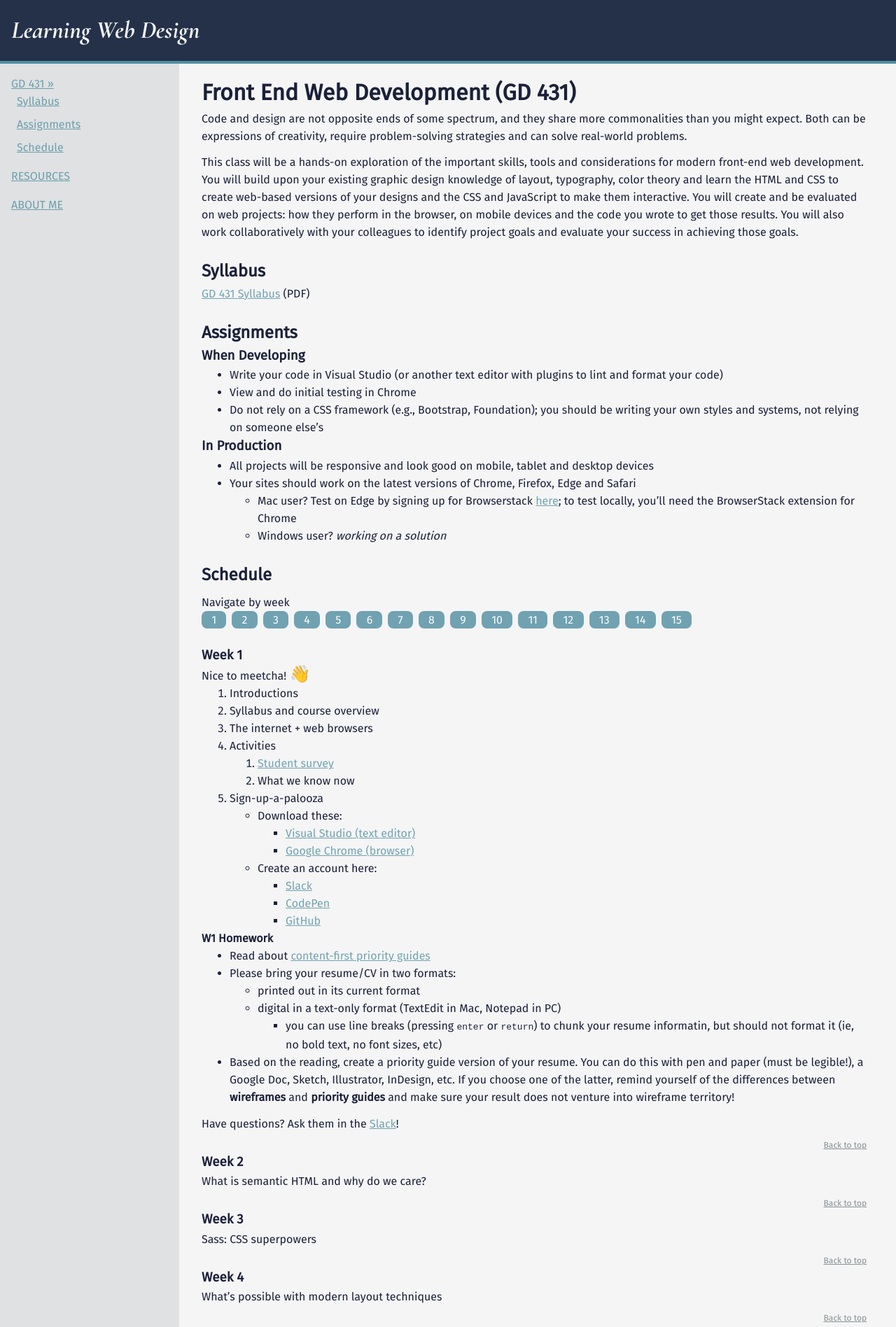
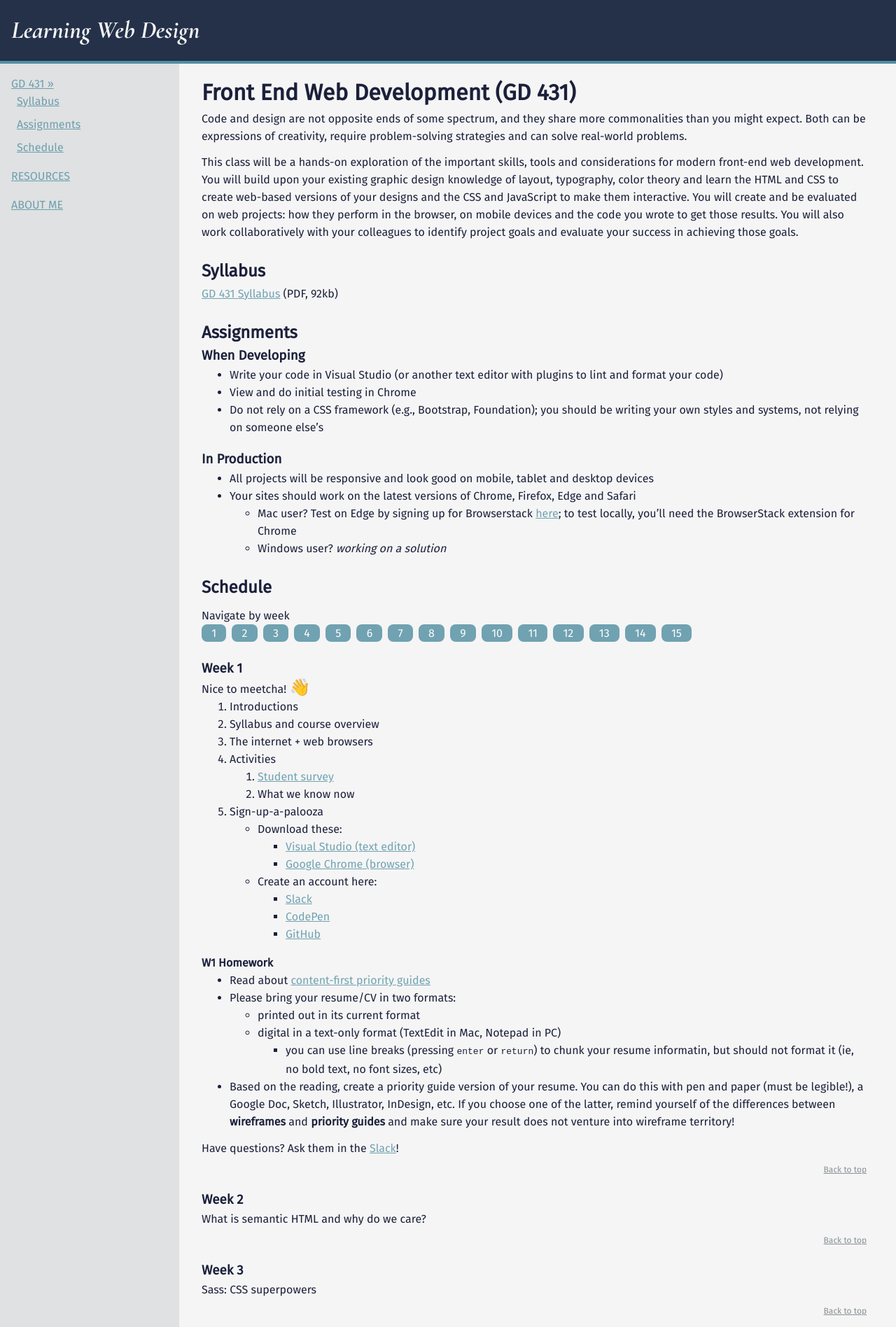
Before and after one commit to mica-web/mica-web.github.io, a Jekyll site: the page built from index.md, in a window 1280 px wide. Shown: the top 1896 px of the page at 70% size. Built offline with Jekyll 4.4.1, drawn with Linux system fonts in a browser that asks for light colours.

Commit message:
Created more generic wrapper class
Updated file links

```diff
--- a/_sass/_resources.scss
+++ b/_sass/_resources.scss
@@ -5,12 +5,4 @@
   h2 {
     margin-top: 1.25em;
   }
-
-  ol,
-  ul,
-  p {
-    +h3 {
-      margin-top: 1em;
-    }
-  }
 }
--- a/_sass/_typography.scss
+++ b/_sass/_typography.scss
@@ -42,3 +42,16 @@ p {
     }
   }
 }
+
+.content-wrapper {
+
+  ol,
+  ul,
+  p {
+
+    +h3,
+    +h4 {
+      margin-top: 1em;
+    }
+  }
+}
--- a/index.md
+++ b/index.md
@@ -17,12 +17,12 @@ This class will be a hands-on exploration of the important skills, tools and con
 Syllabus
 --------
 
-[GD 431 Syllabus](Syllabus_FrontEndWebDevelopment.pdf) (PDF)
+[GD 431 Syllabus](files/Syllabus_FrontEndWebDevelopment.pdf){:target="_blank"} (PDF, 92kb)
 
 </section>
 
 {::options parse_block_html="true" /}
-<section>
+<section class="content-wrapper">
 
 Assignments
 -----------
@@ -42,7 +42,7 @@ Assignments
 </section>
 
 {::options parse_block_html="true" /}
-<section>
+<section class="content-wrapper">
 
 Schedule
 --------
```
Also changed, not shown: resources.md (+1 -1 lines).
